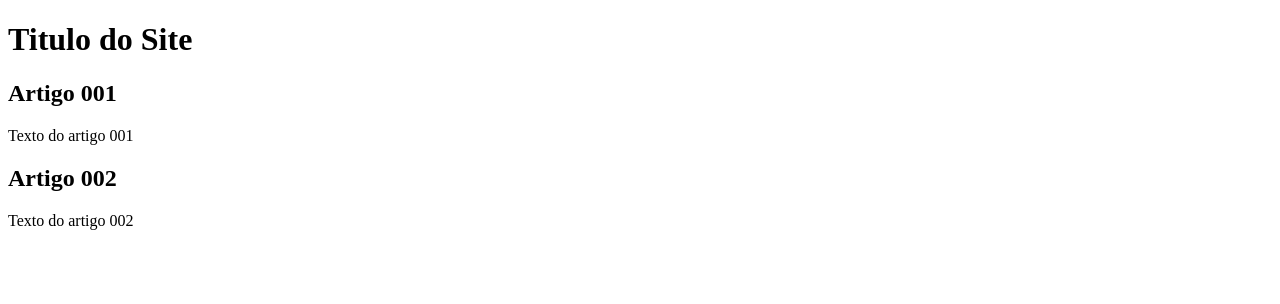
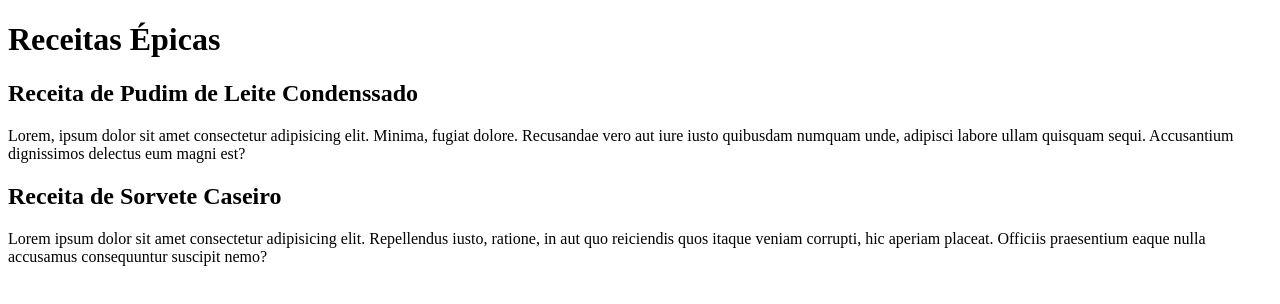
Before and after one commit to PedRo-HenRique-14/projeto-site, a plain HTML site: page index.html in a window 1280 px wide. Drawn offline with Linux system fonts and the light colour scheme.

Commit message:
Comecei a escrever o conteudo

```diff
--- a/index.html
+++ b/index.html
@@ -8,15 +8,15 @@
 <body>
     <main>
         <header>
-            <h1>Titulo do Site</h1>
+            <h1>Receitas Épicas</h1>
         </header>
         <article>
-            <h2>Artigo 001</h2>
-            <p>Texto do artigo 001</p>
+            <h2>Receita de Pudim de Leite Condenssado</h2>
+            <p>Lorem, ipsum dolor sit amet consectetur adipisicing elit. Minima, fugiat dolore. Recusandae vero aut iure iusto quibusdam numquam unde, adipisci labore ullam quisquam sequi. Accusantium dignissimos delectus eum magni est?</p>
         </article>
         <article>
-            <h2>Artigo 002</h2>
-            <p>Texto do artigo 002</p>
+            <h2>Receita de Sorvete Caseiro</h2>
+            <p>Lorem ipsum dolor sit amet consectetur adipisicing elit. Repellendus iusto, ratione, in aut quo reiciendis quos itaque veniam corrupti, hic aperiam placeat. Officiis praesentium eaque nulla accusamus consequuntur suscipit nemo?</p>
         </article>
     </main>
 </body>
```
